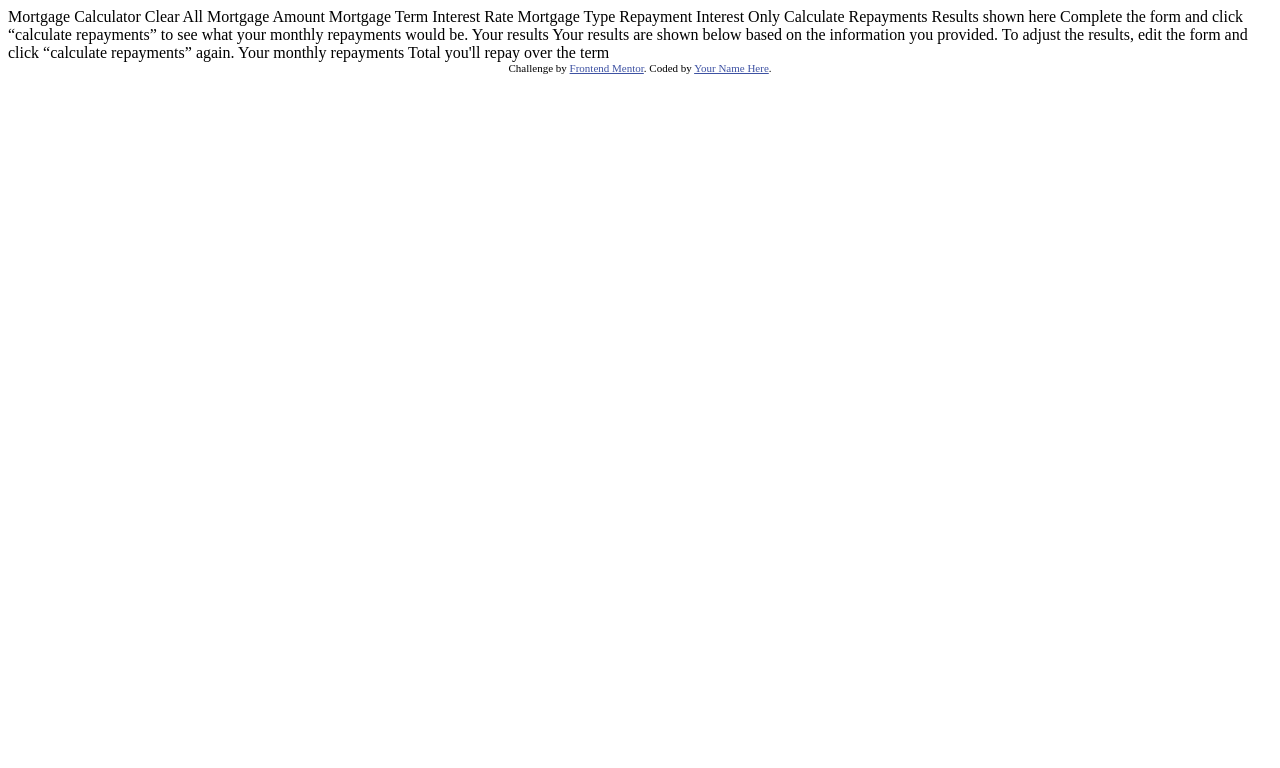
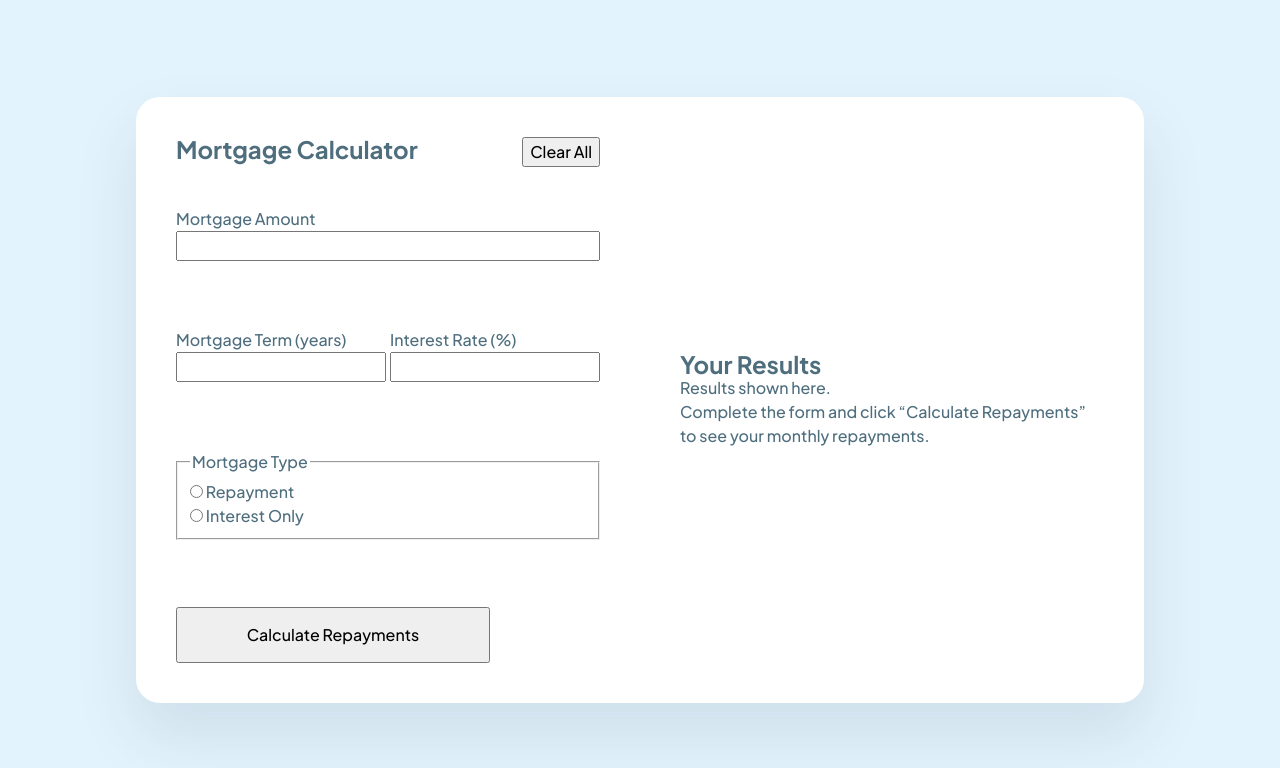
Before and after one commit to JuliyaPershina/mortgage-repayment-calculator, a plain HTML site: page index.html in a window 1280 px wide. Drawn offline with Linux system fonts and the light colour scheme.

Commit message:
Зроблено html

```diff
--- a/index.html
+++ b/index.html
@@ -1,61 +1,97 @@
 <!DOCTYPE html>
 <html lang="en">
-<head>
-  <meta charset="UTF-8">
-  <meta name="viewport" content="width=device-width, initial-scale=1.0"> <!-- displays site properly based on user's device -->
+  <head>
+    <meta charset="UTF-8" />
+    <meta name="viewport" content="width=device-width, initial-scale=1.0" />
+    <title>Mortgage repayment calculator</title>
+    <link rel="stylesheet" href="./reset.css" />
+    <link rel="stylesheet" href="./style.css" />
+  </head>
+  <body>
+    <div class="wrapper">
+      <section class="calculation">
+        <div class="calculation-head">
+          <h1>Mortgage Calculator</h1>
+          <button type="reset">Clear All</button>
+        </div>
 
-  <link rel="icon" type="image/png" sizes="32x32" href="./assets/images/favicon-32x32.png">
+        <form id="mortgage-form">
+          <div class="form-group">
+            <label for="amount">Mortgage Amount</label>
+            <input type="number" id="amount" name="amount" required />
+          </div>
 
-  <title>Frontend Mentor | Mortgage repayment calculator</title>
+          <div class="form-conditions">
+            <div class="form-group">
+              <label for="term">Mortgage Term (years)</label>
+              <input type="number" id="term" name="term" required />
+            </div>
 
-  <!-- Feel free to remove these styles or customise in your own stylesheet 👍 -->
-  <style>
-    .attribution { font-size: 11px; text-align: center; }
-    .attribution a { color: hsl(228, 45%, 44%); }
-  </style>
-</head>
-<body>
+            <div class="form-group">
+              <label for="rate">Interest Rate (%)</label>
+              <input type="number" id="rate" name="rate" step="0.01" required />
+            </div>
+          </div>
 
-  Mortgage Calculator
-  Clear All
+          <fieldset>
+            <legend>Mortgage Type</legend>
+            <label>
+              <input
+                type="radio"
+                name="mortgageType"
+                value="repayment"
+                required
+              />
+              Repayment
+            </label>
+            <label>
+              <input type="radio" name="mortgageType" value="interest-only" />
+              Interest Only
+            </label>
+          </fieldset>
 
-  Mortgage Amount
+          <button class="submit" type="submit">Calculate Repayments</button>
+        </form>
+      </section>
 
-  Mortgage Term
+      <section aria-live="polite" class="results">
+        <article class="resultsEmpty" id="results-placeholder">
+          <h2>Your Results</h2>
+          <p>Results shown here.</p>
+          <p>
+            Complete the form and click “Calculate Repayments” to see your
+            monthly repayments.
+          </p>
+        </article>
 
-  Interest Rate
+        <article class="resultsCompleted" id="results-output" hidden>
+          <h2>Your Results</h2>
+          <p>
+            Based on the information you provided, here's an estimate of your
+            mortgage payments.
+          </p>
 
-  Mortgage Type
-  Repayment
-  Interest Only
+          <ul>
+            <li>
+              <strong>Monthly Repayment:</strong>
+              <output id="monthly-repayment">$0.00</output>
+            </li>
+            <li>
+              <strong>Total Repayment Over Term:</strong>
+              <output id="total-repayment">$0.00</output>
+            </li>
+            <li>
+              <strong>Total Interest Paid:</strong>
+              <output id="total-interest">$0.00</output>
+            </li>
+          </ul>
 
-  Calculate Repayments
-
-  <!-- Empty results start -->
-
-  Results shown here
-
-  Complete the form and click “calculate repayments” to see what
-  your monthly repayments would be.
-
-  <!-- Empty results end -->
-
-  <!-- Completed results start -->
-
-  Your results
-
-  Your results are shown below based on the information you provided.
-  To adjust the results, edit the form and click “calculate repayments” again.
-
-  Your monthly repayments
-
-  Total you'll repay over the term
-
-  <!-- Completed results end -->
-
-  <div class="attribution">
-    Challenge by <a href="https://www.frontendmentor.io?ref=challenge">Frontend Mentor</a>.
-    Coded by <a href="#">Your Name Here</a>.
-  </div>
-</body>
+          <p>
+            To update the results, edit the form and click "Calculate
+            Repayments" again.
+          </p>
+        </article>
+      </section>
+    </div>
+  </body>
 </html>
--- /dev/null
+++ b/reset.css
@@ -0,0 +1,59 @@
+/* 1. Use a more-intuitive box-sizing model */
+*,
+*::before,
+*::after {
+  box-sizing: border-box;
+}
+
+/* 2. Remove default margin */
+* {
+  margin: 0;
+}
+
+body {
+  /* 3. Add accessible line-height */
+  line-height: 1.5;
+  /* 4. Improve text rendering */
+  -webkit-font-smoothing: antialiased;
+}
+
+/* 5. Improve media defaults */
+img,
+picture,
+video,
+canvas,
+svg {
+  display: block;
+  max-width: 100%;
+}
+
+/* 6. Inherit fonts for form controls */
+input,
+button,
+textarea,
+select {
+  font: inherit;
+}
+
+
+/* 8. Improve line wrapping */
+p {
+  text-wrap: pretty;
+}
+
+
+#root,
+#__next {
+  isolation: isolate;
+}
+ a {
+  text-decoration: none;
+  color: inherit;
+ }
+ li {
+  list-style-type: none;
+ }
+ ul {
+  margin: 0;
+  padding: 0;
+ }
--- /dev/null
+++ b/style.css
@@ -0,0 +1,94 @@
+:root {
+  --lime: hsl(61, 70%, 52%);
+  --red: hsl(4, 69%, 50%);
+  --white: hsl(0, 0%, 100%);
+  --slate-100: hsl(202, 86%, 94%);
+  --slate-300: hsl(203, 41%, 72%);
+  --slate-500: hsl(200, 26%, 54%);
+  --slate-700: hsl(200, 24%, 40%);
+  --slate-900: hsl(202, 55%, 16%);
+}
+
+@font-face {
+  font-family: 'Plus Jakarta Sans';
+  src: url(./assets/fonts/PlusJakartaSans-VariableFont_wght.ttf)
+    format('truetype');
+  font-weight: 500 700;
+  font-style: normal;
+}
+
+body {
+  font-family: 'Plus Jakarta Sans';
+  font-style: normal;
+  font-weight: 500;
+  font-size: 16px;
+  color: var(--slate-700);
+  line-height: 150%;
+  width: 100%;
+  height: 100vh;
+  background: var(--slate-100);
+  display: flex;
+  justify-content: center;
+  align-items: center;
+}
+.wrapper {
+  display: flex;
+  width: 1008px;
+  height: 606px;
+  justify-content: center;
+  align-items: center;
+  margin-inline: auto;
+  flex-wrap: wrap;
+  background: var(--white);
+  box-shadow: 0px 32px 64px rgba(19, 48, 65, 0.1);
+  border-radius: 24px;
+}
+
+section {
+  width: 50%;
+  width: 504px;
+  height: 100%;
+  display: flex;
+  flex-direction: column;
+  justify-content: center;
+  padding: 40px;
+}
+
+.calculation {
+  .calculation-head {
+    display: flex;
+    justify-content: space-between;
+    padding-block-end: 40px;
+  }
+  form {
+    width: 100%;
+    height: 100%;
+    display: flex;
+    flex-direction: column;
+    justify-content: space-between;
+  }
+  .form-group {
+    display: flex;
+    flex-direction: column;
+  }
+  .form-conditions {
+    display: flex;
+    justify-content: space-between;
+  }
+  fieldset {
+    display: flex;
+    flex-direction: column;
+  }
+  .submit {
+    width: 314px;
+    height: 56px;
+  }
+}
+
+.results {
+  /* width: 50%; */
+}
+.resultsEmpty {
+}
+.resultsCompleted {
+}
```
Also changed, not shown: assets/images/favicon-32x32.png (deleted).
